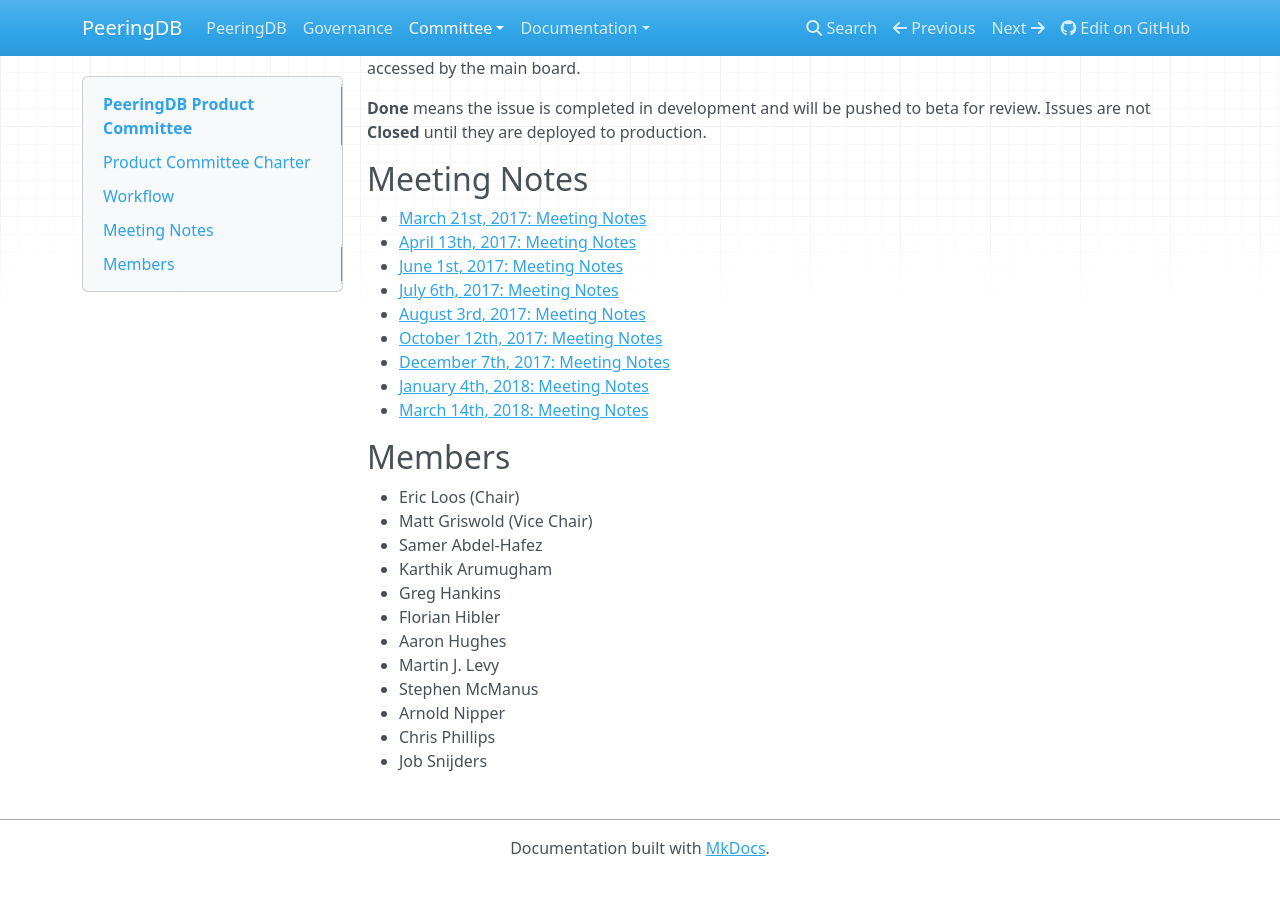
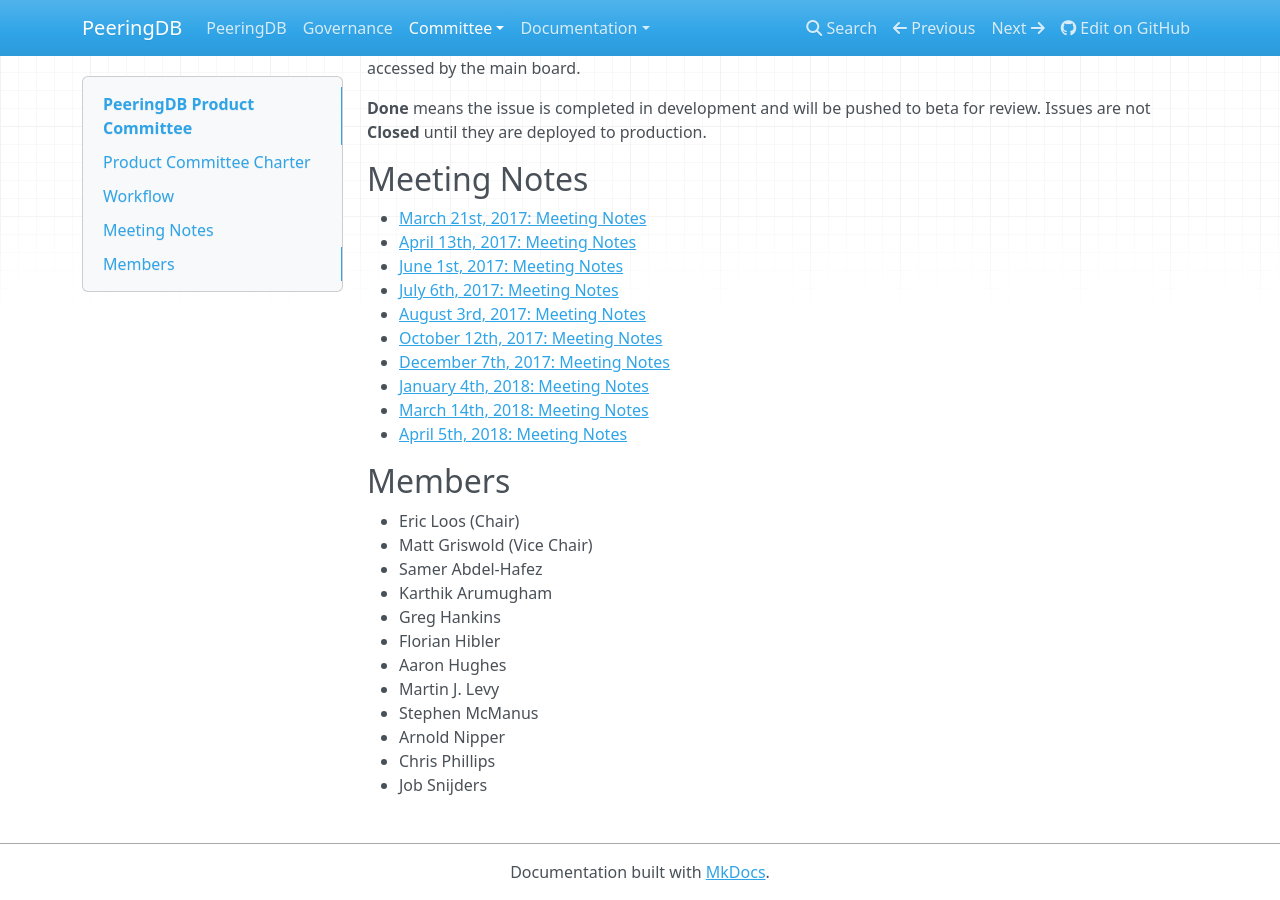
Before and after one commit to peeringdb/docs, an MkDocs documentation site: the page built from docs/committee/product/index.md, in a window 1280 px wide and 900 px high, scrolled down 2130 px. Built offline with MkDocs 1.6.1, drawn with Linux system fonts in a browser that asks for light colours; nearby versions of some CDN libraries; old or Windows-style settings are respelled for this version of MkDocs; before the commit the page ends 3006 px from its top, so only the background shows below that.

Commit message:
Add april notes

```diff
--- a/docs/committee/product/index.md
+++ b/docs/committee/product/index.md
@@ -19,6 +19,7 @@
 - [December 7th, 2017: Meeting Notes](notes/2017-12-07_Product_Committee_Notes.pdf)
 - [January 4th, 2018: Meeting Notes](notes/2018-01-04_Product_Committee_Notes.pdf)
 - [March 14th, 2018: Meeting Notes](notes/2018-03-14_Product_Committee_Notes.pdf)
+- [April 5th, 2018: Meeting Notes](notes/2018-04-05_Product_Committee_Notes.pdf)
 
 ## Members
 - Eric Loos (Chair)
```
Also changed, not shown: 1 other file.
